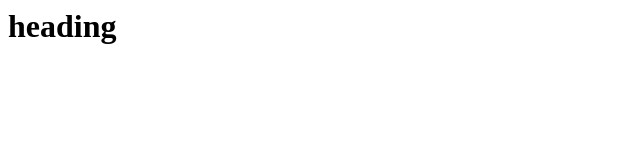
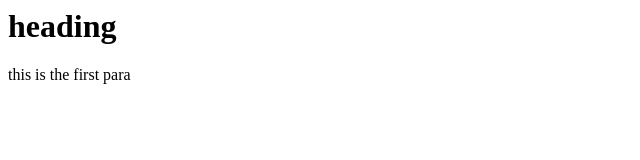
Before and after one commit to AjayKumarSingh12113/localrepo, a plain HTML site: page index.html in a window 1280 px wide. Shown: the whole page, without its empty margins (0-640 px from the left). Drawn offline with Linux system fonts and the light colour scheme.

Commit message:
add new feature

```diff
--- a/index.css
+++ b/index.css
@@ -2,3 +2,6 @@ h1{
     color: red;
     background-color: blue;
 }
+p{
+    color: black;
+}
--- a/index.html
+++ b/index.html
@@ -1 +1,2 @@
 <h1>heading</h1>
+<p>this is the first para </p>
```
